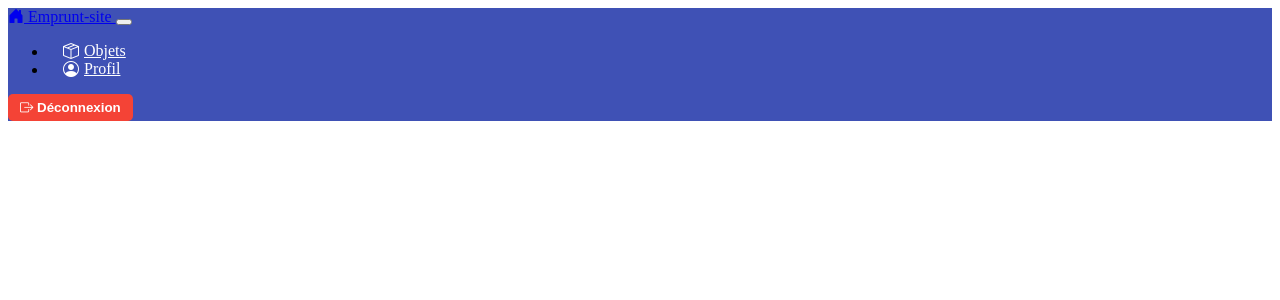
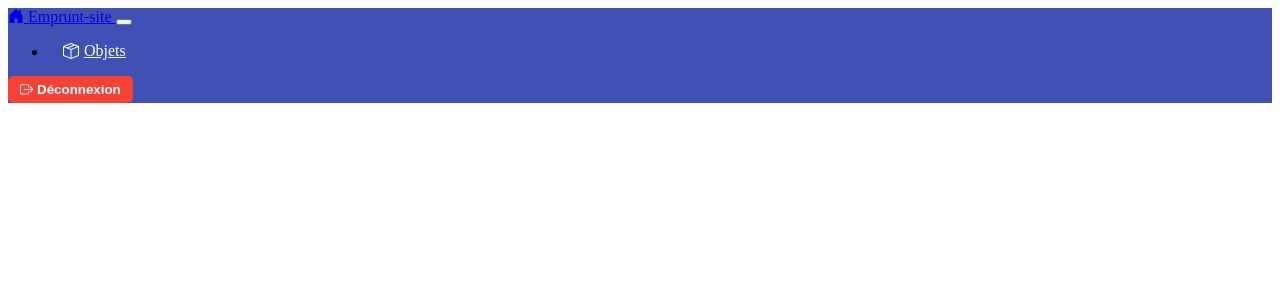
Before and after one commit to LetseeMilk/Final_project_3958_3894, a PHP site: page /inc/header.php in a window 1280 px wide. Shown: the top 300 px of the page. Run offline with PHP 8.4, Linux system fonts and the light colour scheme.

Commit message:
ETU003958

```diff
--- a/inc/header.php
+++ b/inc/header.php
@@ -23,11 +23,6 @@ if (session_status() === PHP_SESSION_NONE) {
                         <i class="bi bi-box-seam"></i> Objets
                     </a>
                 </li>
-                <li class="nav-item">
-                    <a class="nav-link" href="../pages/profil.php">
-                        <i class="bi bi-person-circle"></i> Profil
-                    </a>
-                </li>
 
             </ul>
         </div>
```
